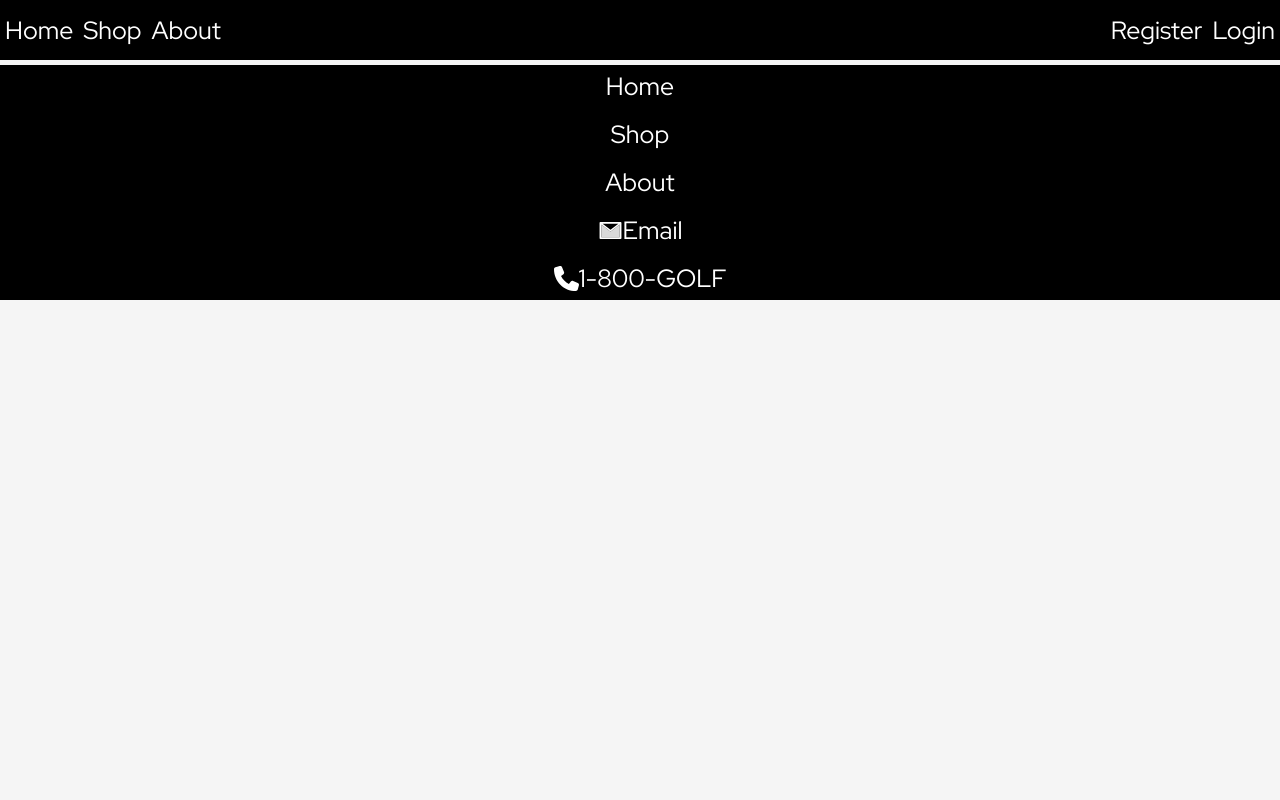
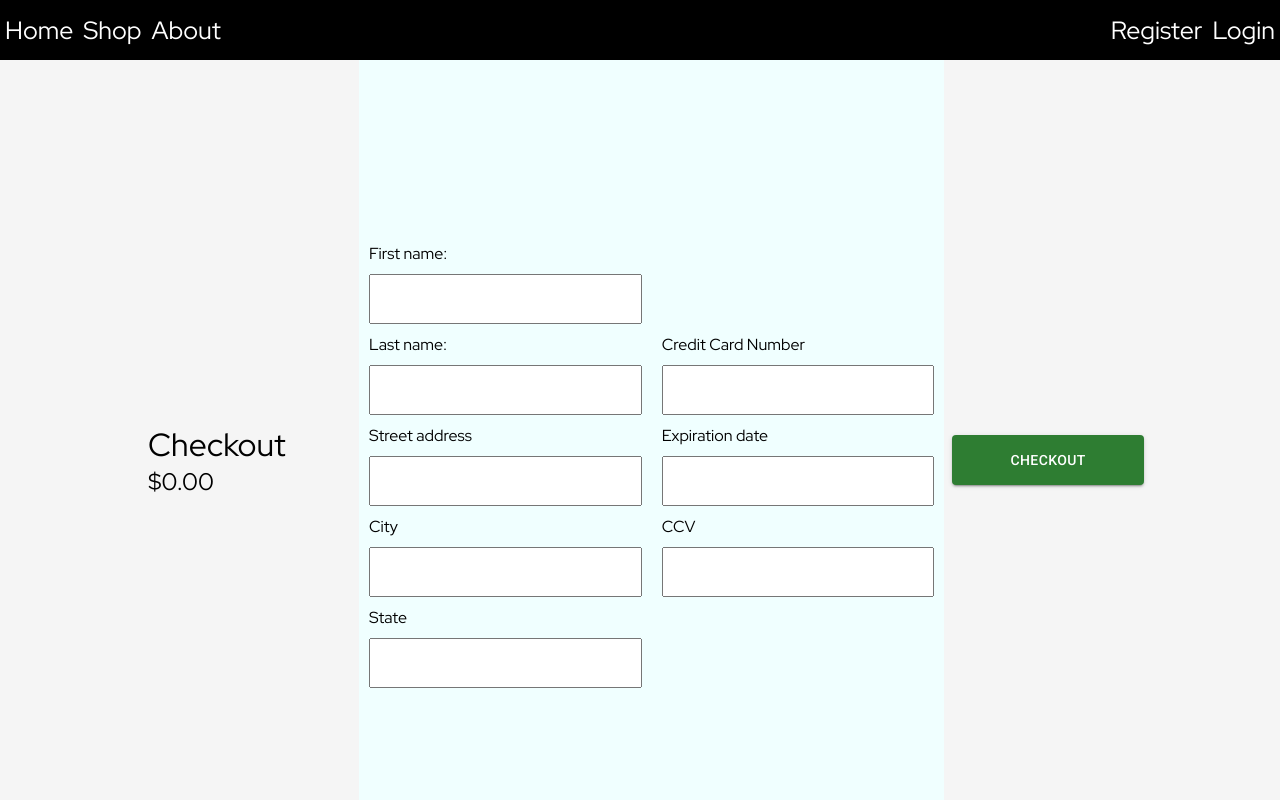
Before and after one commit to danny8823/E-commerce, a React (Create React App) app in the folder frontend/: page /checkout in a window 1280 px wide. Shown: the top 800 px of the page. Built offline with nearby package versions, Linux system fonts and the light colour scheme.

Commit message:
added cehckout page

```diff
--- a/frontend/src/App.js
+++ b/frontend/src/App.js
@@ -1,4 +1,3 @@
-import './App.css';
 import '@fontsource/roboto/300.css';
 import '@fontsource/roboto/400.css';
 import '@fontsource/roboto/500.css';
@@ -16,6 +15,7 @@ import PrivateNavBar from './components/Navbar/PrivateNavBar';
 import UserProfile from './components/Users/UserProfile';
 import SingleProduct from './components/Product/SingleProduct';
 import Cart from './components/Cart/Cart';
+import Checkout from './components/Checkout/Checkout';
 
 function App() {
   const user = useSelector((state)=>state?.auth?.user)
@@ -33,6 +33,7 @@ function App() {
           <Route path = '/profile' element = {<UserProfile/>}/>
           <Route path = '/item/:id' element = {<SingleProduct/>}/>
           <Route path = '/cart' element = {<Cart cart = {cart}/>}/>
+          <Route path = '/checkout' element = {<Checkout/>}/>
         </Routes>
         <Footer/>
       </BrowserRouter>
--- a/frontend/src/components/Cart/Cart.jsx
+++ b/frontend/src/components/Cart/Cart.jsx
@@ -3,6 +3,7 @@ import { useDispatch, useSelector } from 'react-redux'
 import { Button } from '@mui/material'
 import './Cart.css'
 import { addItem, clearCart, decreaseCart, getCart, getTotals, removeFromCart } from '../../redux/slice/cartSlice'
+import { Link } from 'react-router-dom'
 
 const Cart = () => {
   const cart = useSelector(getCart)
@@ -11,6 +12,11 @@ const Cart = () => {
   useEffect(() => {
     dispatch(getTotals())
   },[cart])
+
+  const formatter = new Intl.NumberFormat('en-US',{
+    style: 'currency',
+    currency: 'USD'
+  })
 
   const emptyCartButtonHandler = (e) => {
     e.preventDefault()
@@ -44,7 +50,7 @@ const Cart = () => {
           <div key = {item._id} className = 'cart-item-card'>
             <p className = 'cart-item-name'>{item.itemName}</p>
             <img src = {item.image} alt = 'product'/>
-            <p className = 'cart-item-price'>${item.price} x {item.cartQuantity} = ${item.price * item.cartQuantity}</p>
+            <p className = 'cart-item-price'>${item.price} x {item.cartQuantity} = {formatter.format(item.price * item.cartQuantity)}</p>
             <Button variant='contained' onClick={()=>increaseButtonHandler({item})}>+</Button>
             <Button variant='contained' onClick={()=>decreaseButtonHandler({item})}>-</Button>
             <Button variant='contained' onClick={()=>removeButtonHandler({item})}>Remove</Button>
@@ -54,9 +60,9 @@ const Cart = () => {
       <div className = 'cart-total'>
           <div className = 'cart-button'>
             <Button  variant = 'contained' onClick={emptyCartButtonHandler}>Empty</Button>
-            <Button  variant = 'contained'>Check out</Button>
+            <Button  variant = 'contained'><Link to = '/checkout'>Check Out</Link></Button>
           </div>
-          <p>Total - ${cart.cartTotalAmount}</p>
+          <p>Total : {formatter.format(cart.cartTotalAmount)}</p>
         </div>
     </div>
   )
--- /dev/null
+++ b/frontend/src/components/Checkout/Checkout.css
@@ -0,0 +1,17 @@
+#checkout-container {
+    display: flex;
+    min-height: 100vh;
+    width: 80%;
+    margin: 0 auto;
+    align-items: center;
+}
+
+#checkout-container > form{
+    min-height: 100vh;
+}
+
+#checkout-title {
+    width: 600px;
+    margin: 0 auto;
+    padding: 20px;
+}
--- /dev/null
+++ b/frontend/src/components/Checkout/Checkout.jsx
@@ -0,0 +1,77 @@
+import React, { useEffect } from 'react'
+import { useDispatch, useSelector } from 'react-redux'
+import { getCart, getTotals } from '../../redux/slice/cartSlice'
+import { Button } from '@mui/material'
+import './Checkout.css'
+
+const Checkout = () => {
+  const dispatch = useDispatch()
+  const cart = useSelector(getCart)
+
+  const style = {
+    width: 500,
+    margin: 1,
+    height: 50,
+  }
+  const formatter = new Intl.NumberFormat('en-US',{
+    style: 'currency',
+    currency: 'USD'
+  })
+
+  return (
+    <div id = 'checkout-container'>
+      <div id = 'checkout-title'>
+        <h1>Checkout</h1>
+        <h2>{formatter.format(cart.cartTotalAmount)}</h2>
+      </div>
+        <form id = 'address'>
+            <label>First name:</label>
+            <input
+                id = 'first-name'
+                name = 'first-name'
+                type = 'name'/>
+            <label>Last name:</label>
+            <input
+                id = 'last-name'
+                name = 'last-name'
+                type = 'name'/>
+            <label>Street address</label>
+            <input
+              id = 'street-address'
+              name = 'street-address'
+              type = 'address'/>
+            <label>City</label>
+            <input
+              id = 'city'
+              name = 'city'
+              type = 'address'/>
+            <label>State</label>
+            <input
+              id='state'
+              name = 'state'
+              type = 'address'
+            />
+        </form>
+        <form id = 'credit-card'>
+          <label>Credit Card Number</label>
+          <input
+            id = 'cc-number'
+            name = 'cc-number'
+            type = 'number'/>
+          <label>Expiration date</label>
+          <input
+            id = 'expire-date'
+            name = 'expire-date'
+            type = 'number'/>
+          <label>CCV</label>
+          <input
+            id = 'ccv'
+            name = 'ccv'
+            type = 'number'/>
+        </form>
+        <Button variant='contained' color = 'success' sx={style}>Checkout</Button>
+    </div>
+  )
+}
+
+export default Checkout
--- a/frontend/src/components/Shop/Shop.jsx
+++ b/frontend/src/components/Shop/Shop.jsx
@@ -16,6 +16,11 @@ const Shop = () => {
   const {data:items, isError,isLoading,isFetched,error} = useQuery({
     queryFn: ()=>listItemsApi(category),
     queryKey: ['list-items',category]
+  })
+
+  const formatter = new Intl.NumberFormat('en-US',{
+    style: 'currency',
+    currency: 'USD'
   })
 
   const cartClickHandler = ({item}) => {
@@ -48,7 +53,7 @@ const Shop = () => {
             <img className = 'product-img' src ={item.image} alt= 'produce-image' onClick = {()=>productClickHandler(item._id)}/>
             <p className = 'product-title'>{item.itemName}</p>
             <br/>
-            <p className = 'product-price'>${item.price}</p>
+            <p className = 'product-price'>{formatter.format(item.price)}</p>
             <Button onClick={() => {cartClickHandler({item})}}>Buy</Button>
           </div>
         ))}
```
Also changed, not shown: frontend/src/App.css (deleted).
